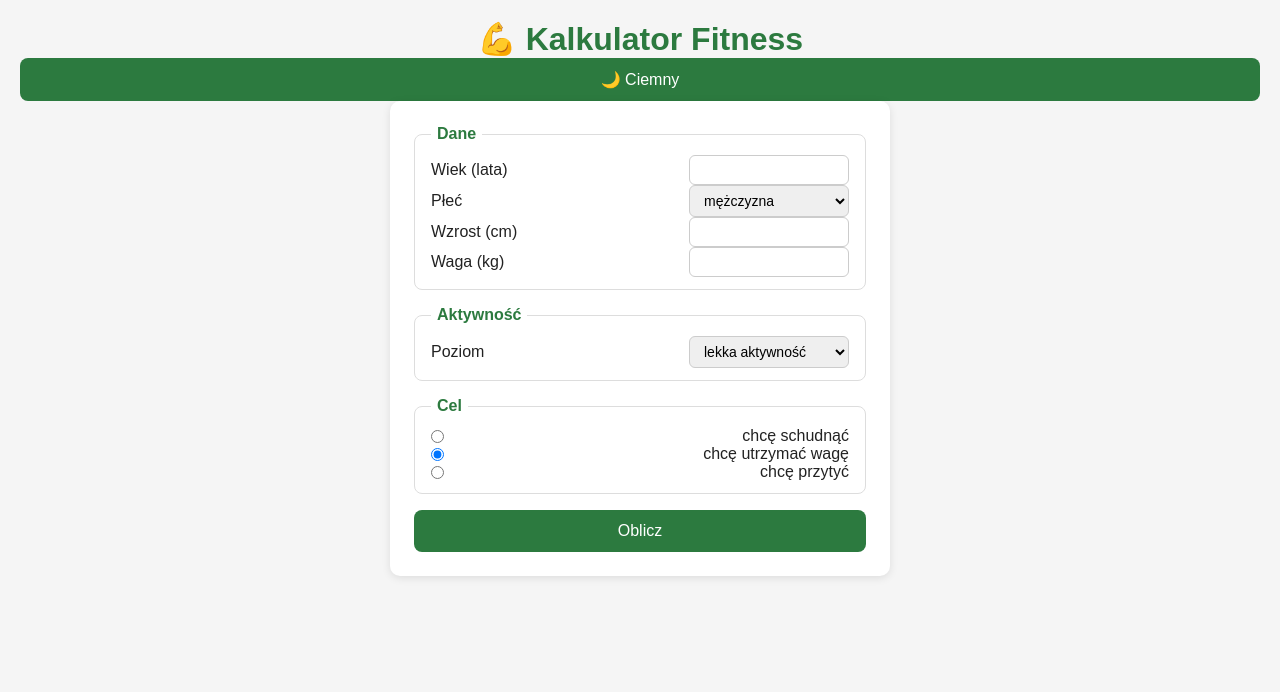
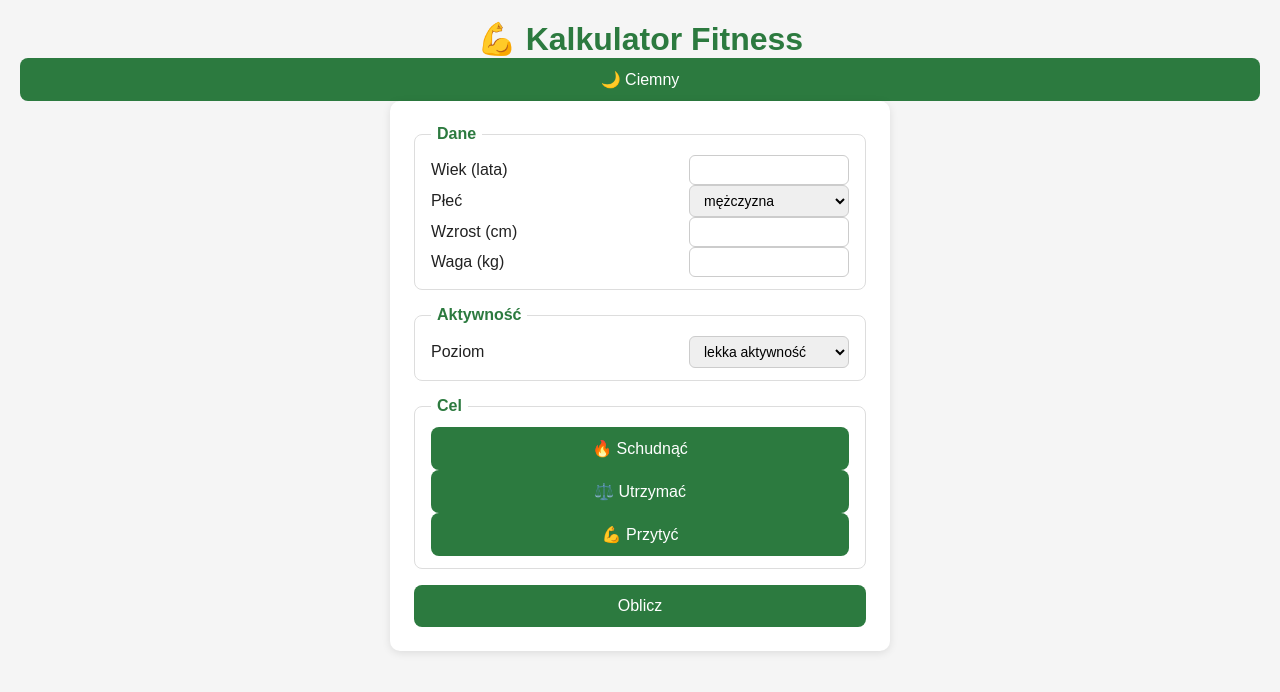
Before and after one commit to greniu385/kalkulatorfitness, a React (Vite) app: page / in a window 1280 px wide. Shown: the top 692 px of the page. Built offline with nearby package versions, Linux system fonts and the light colour scheme.

Commit message:
zmien radio na przyciski wyboru celu z ikonami
Co-Authored-By: Claude Sonnet 4.6 <noreply@anthropic.com>

```diff
--- a/src/App.jsx
+++ b/src/App.jsx
@@ -164,9 +164,11 @@ function App() {
 
         <fieldset>
           <legend>Cel</legend>
-          <p><label><input type="radio" value="schudnac" checked={cel === 'schudnac'} onChange={() => setCel('schudnac')} /> chcę schudnąć</label></p>
-          <p><label><input type="radio" value="utrzymanie" checked={cel === 'utrzymanie'} onChange={() => setCel('utrzymanie')} /> chcę utrzymać wagę</label></p>
-          <p><label><input type="radio" value="przytyc" checked={cel === 'przytyc'} onChange={() => setCel('przytyc')} /> chcę przytyć</label></p>
+          <div className="cel-przyciski">
+            <button type="button" className={`cel-btn ${cel === 'schudnac' ? 'aktywny' : ''}`} onClick={() => setCel('schudnac')}>🔥 Schudnąć</button>
+            <button type="button" className={`cel-btn ${cel === 'utrzymanie' ? 'aktywny' : ''}`} onClick={() => setCel('utrzymanie')}>⚖️ Utrzymać</button>
+            <button type="button" className={`cel-btn ${cel === 'przytyc' ? 'aktywny' : ''}`} onClick={() => setCel('przytyc')}>💪 Przytyć</button>
+          </div>
 
           {cel !== 'utrzymanie' && (
             <>
```
